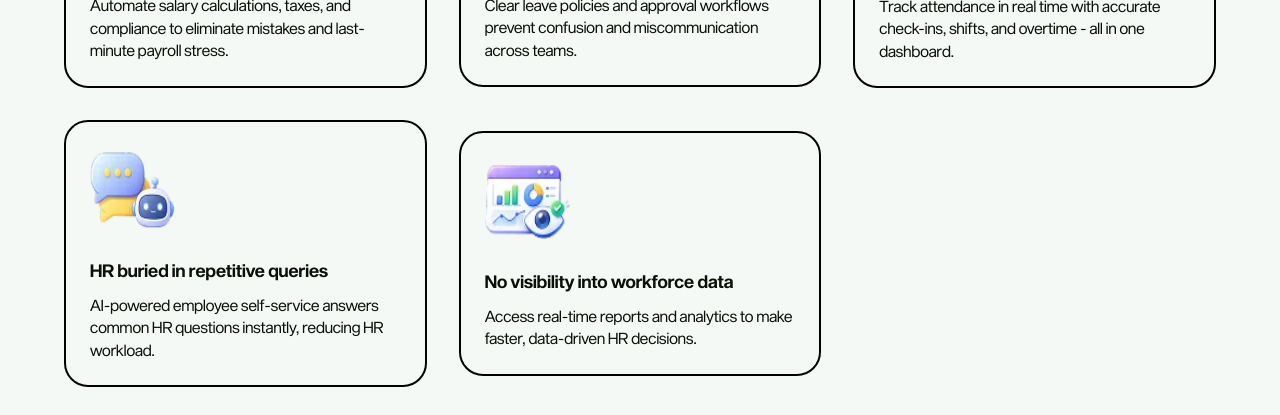
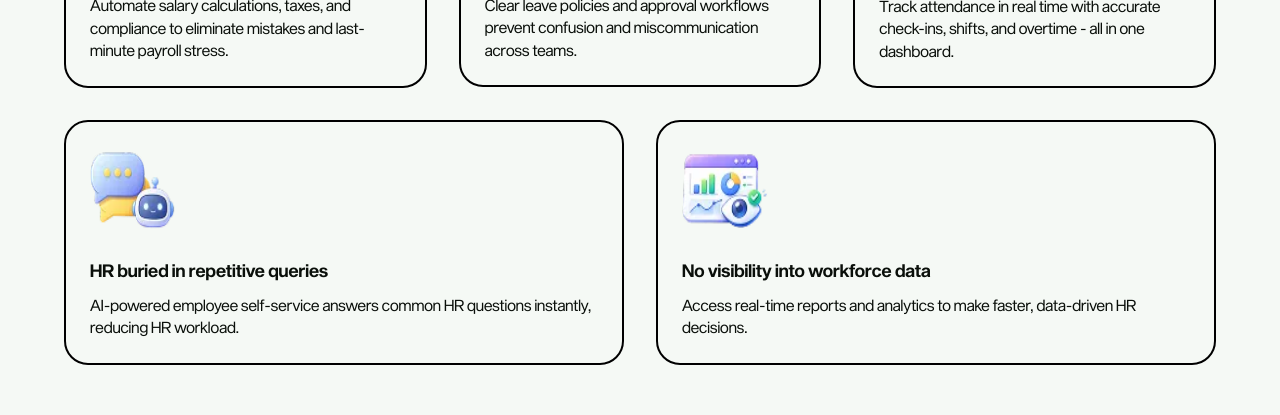
Before and after one commit to abhinaba900/hrms-landing-page, a Next.js app: page / in a window 1280 px wide. Shown: the part 1780-2195 px from the top of the page. Built offline with nearby package versions, Linux system fonts and the light colour scheme.

Commit message:
most of things are fixed

```diff
--- a/app/pages/Index.tsx
+++ b/app/pages/Index.tsx
@@ -1011,6 +1011,11 @@ export default function Index() {
                 and overtime - all in one dashboard.
               </p>
             </div>
+
+          </div>
+          <div className="grid grid-cols-1 mt-8 lg:grid-cols-2 gap-8 justify-center  relative problem-section-cards-holder-in-inventory-management">
+
+
             <div
               className="rounded-3xl border-[1.5px] border-brand-dark bg-brand-bg p-6 hover:shadow-[8px_8px_0_0_#000]"
               style={{
```
